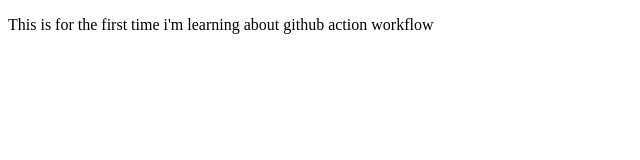
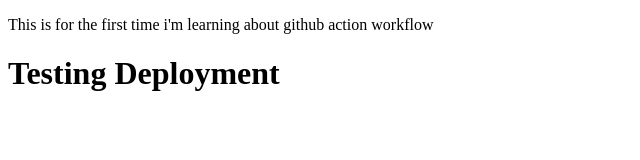
Before and after one commit to AyeshaZahid99/bootcamp_task_01, a plain HTML site: page index.html in a window 1280 px wide. Shown: the whole page, without its empty margins (0-640 px from the left). Drawn offline with Linux system fonts and the light colour scheme.

Commit message:
deploy testing

```diff
--- a/index.html
+++ b/index.html
@@ -7,5 +7,6 @@
 </head>
 <body>
    <P> This is for the first time i'm learning about github action workflow</P>
+   <h1>Testing Deployment</h1>
 </body>
 </html>
```
